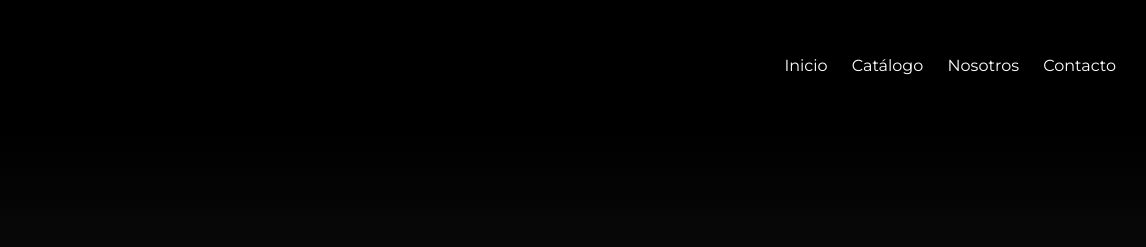
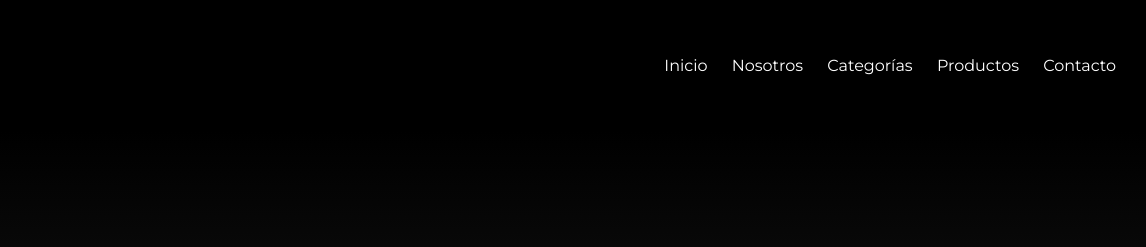
Before and after one commit to matiasbenavides-bot/MB-motors, a plain HTML site: page frontend/index.html in a window 1280 px wide. Shown: the top 247 px of the page, 134-1280 px from the left. Drawn offline with Linux system fonts and the light colour scheme.

Commit message:
Update index.html

```diff
--- a/frontend/index.html
+++ b/frontend/index.html
@@ -10,15 +10,24 @@
 </head>
 <body>
 
-<header>
-  <img class="p" src="img/piezas motors.png" alt="">
-  <nav>
+<header class="header">
+<img class="p" src="img/piezas motors.png" alt="">
+  <div class="hamburger" id="hamburger">
+    <span></span>
+    <span></span>
+    <span></span>
+  </div>
+
+  <nav class="nav" id="nav">
     <a href="#inicio">Inicio</a>
-    <a href="#catalogo">Catálogo</a>
     <a href="#nosotros">Nosotros</a>
+    <a href="#catalogo">Categorías</a>
+    <a href="#destacados">Productos</a>
     <a href="#contacto">Contacto</a>
   </nav>
 </header>
+
+
 
 <section id="inicio" class="hero">
   <h2>Potencia, confianza y rendimiento</h2>
```
